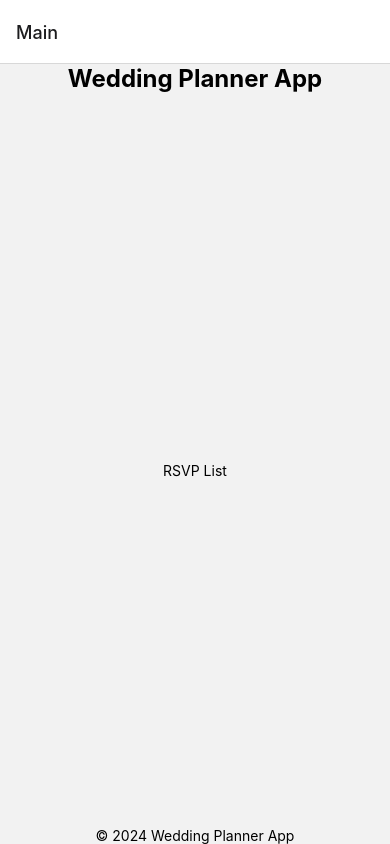
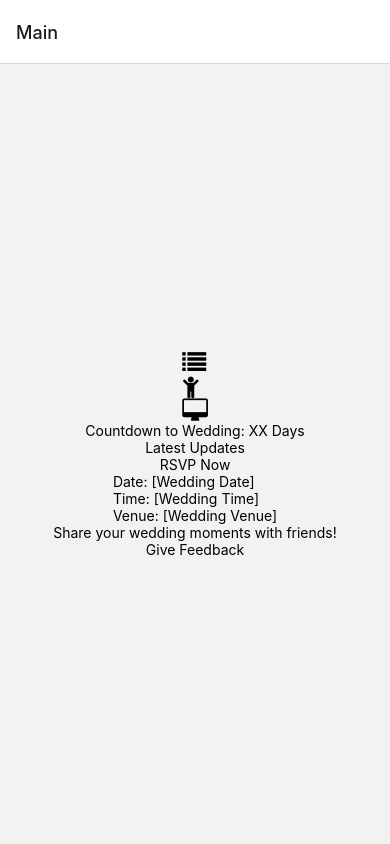
Before and after one commit to alex22441/weddingPlanner, a React Native app in the folder MyProject/: screen /Main in a window 390 px wide. Built offline with nearby package versions, Linux system fonts and the light colour scheme.

Commit message:
added MainScreen buttons

```diff
--- a/MyProject/components/MainScreen.jsx
+++ b/MyProject/components/MainScreen.jsx
@@ -1,33 +1,67 @@
 import React from 'react';
-import { View, Text, TouchableOpacity } from 'react-native';
+import { View, Text, TouchableOpacity, StyleSheet } from 'react-native';
+import { FontAwesome } from '@expo/vector-icons'; // Import FontAwesome icons
 import styles from '../styles/styles';
 
 const MainScreen = ({ navigation }) => {
   return (
     <View style={styles.container}>
-      {/* Header */}
-      <View style={styles.header}>
-        <Text style={styles.title}>Wedding Planner App</Text>
-        {/* Additional header elements can be added here */}
+      {/* Navigation Bar */}
+      <View style={styles.navigationBar}>
+        <TouchableOpacity onPress={() => navigation.navigate('RSVPList')}>
+          <FontAwesome name="list" size={24} color="black" />
+        </TouchableOpacity>
+
+        <TouchableOpacity onPress={() => navigation.navigate('AddGuest')}>
+          <FontAwesome name="child" size={24} color="black" />
+        </TouchableOpacity>
+
+        <TouchableOpacity onPress={() => navigation.navigate('RSVPManagement')}>
+          <FontAwesome name="desktop" size={24} color="black" />
+        </TouchableOpacity>
+        {/* Add more navigation buttons/icons as needed */}
       </View>
 
-      {/* Main Content */}
-      <View style={styles.content}>
-        {/* Navigation Buttons */}
-        <TouchableOpacity
-          style={styles.button}
-          onPress={() => navigation.navigate('RSVPList')}
-        >
-          <Text style={styles.buttonText}>RSVP List</Text>
-        </TouchableOpacity>
-        {/* Add more navigation buttons for other sections */}
+      {/* Wedding Countdown */}
+      <View style={styles.countdownContainer}>
+        <Text style={styles.countdownText}>Countdown to Wedding: XX Days</Text>
       </View>
 
-      {/* Footer */}
-      <View style={styles.footer}>
-        <Text style={styles.footerText}>© 2024 Wedding Planner App</Text>
-        {/* Additional footer content can be added here */}
+      {/* Featured Content */}
+      <View style={styles.featuredContent}>
+        <Text style={styles.featuredHeading}>Latest Updates</Text>
+        {/* Add featured content here */}
       </View>
+
+      {/* RSVP Button */}
+      <TouchableOpacity
+        style={styles.rsvpButton}
+        onPress={() => navigation.navigate('RSVPList')}
+      >
+        <Text style={styles.buttonText}>RSVP Now</Text>
+      </TouchableOpacity>
+
+      {/* Wedding Details */}
+      <View style={styles.weddingDetails}>
+        <Text style={styles.detailText}>Date: [Wedding Date]</Text>
+        <Text style={styles.detailText}>Time: [Wedding Time]</Text>
+        <Text style={styles.detailText}>Venue: [Wedding Venue]</Text>
+        {/* Add more wedding details as needed */}
+      </View>
+
+      {/* Social Sharing */}
+      <View style={styles.socialSharing}>
+        <Text style={styles.shareText}>Share your wedding moments with friends!</Text>
+        {/* Add social sharing buttons/icons here */}
+      </View>
+
+      {/* Feedback Section */}
+      <TouchableOpacity
+        style={styles.feedbackButton}
+        onPress={() => navigation.navigate('Feedback')}
+      >
+        <Text style={styles.buttonText}>Give Feedback</Text>
+      </TouchableOpacity>
     </View>
   );
 };
```
